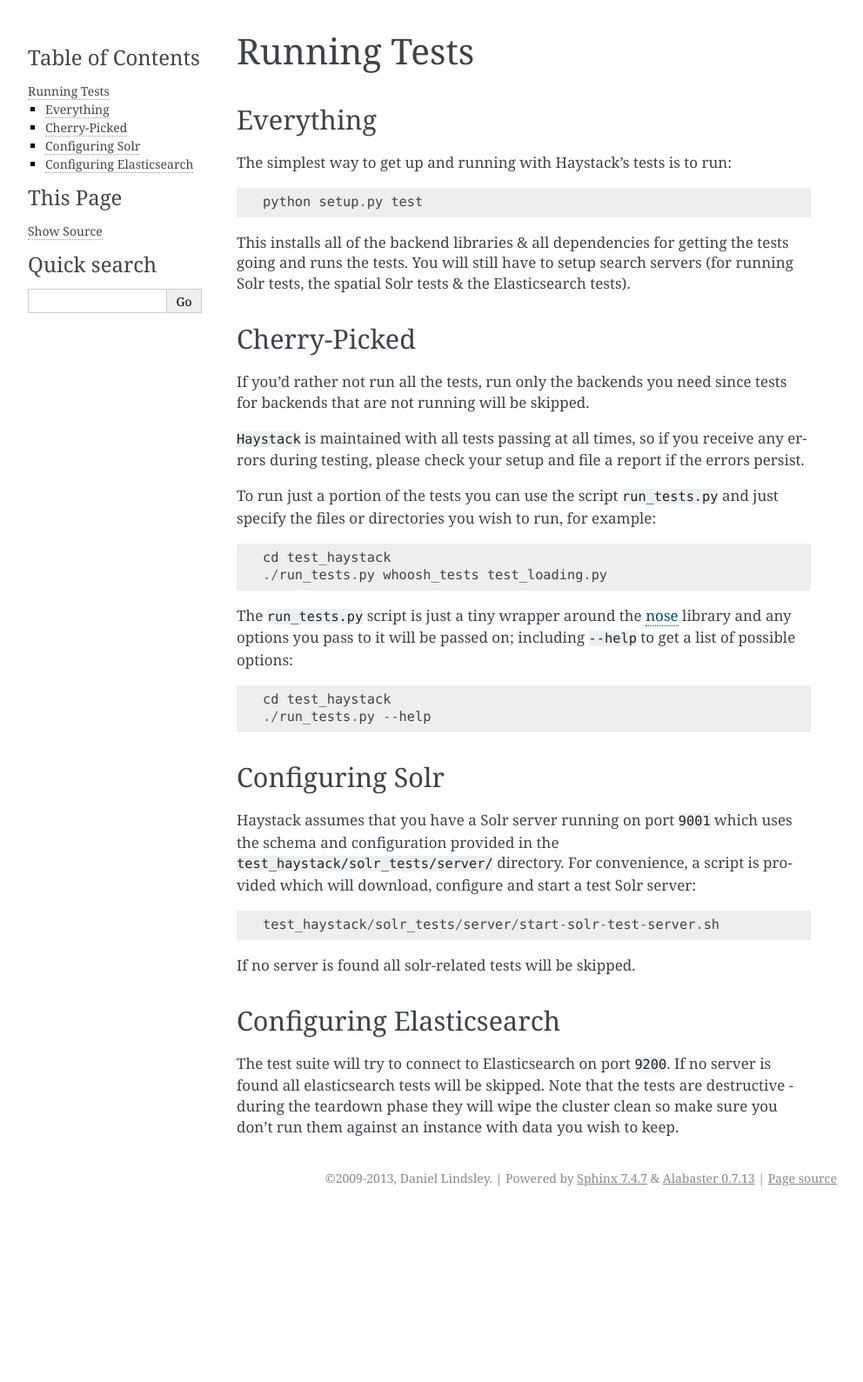
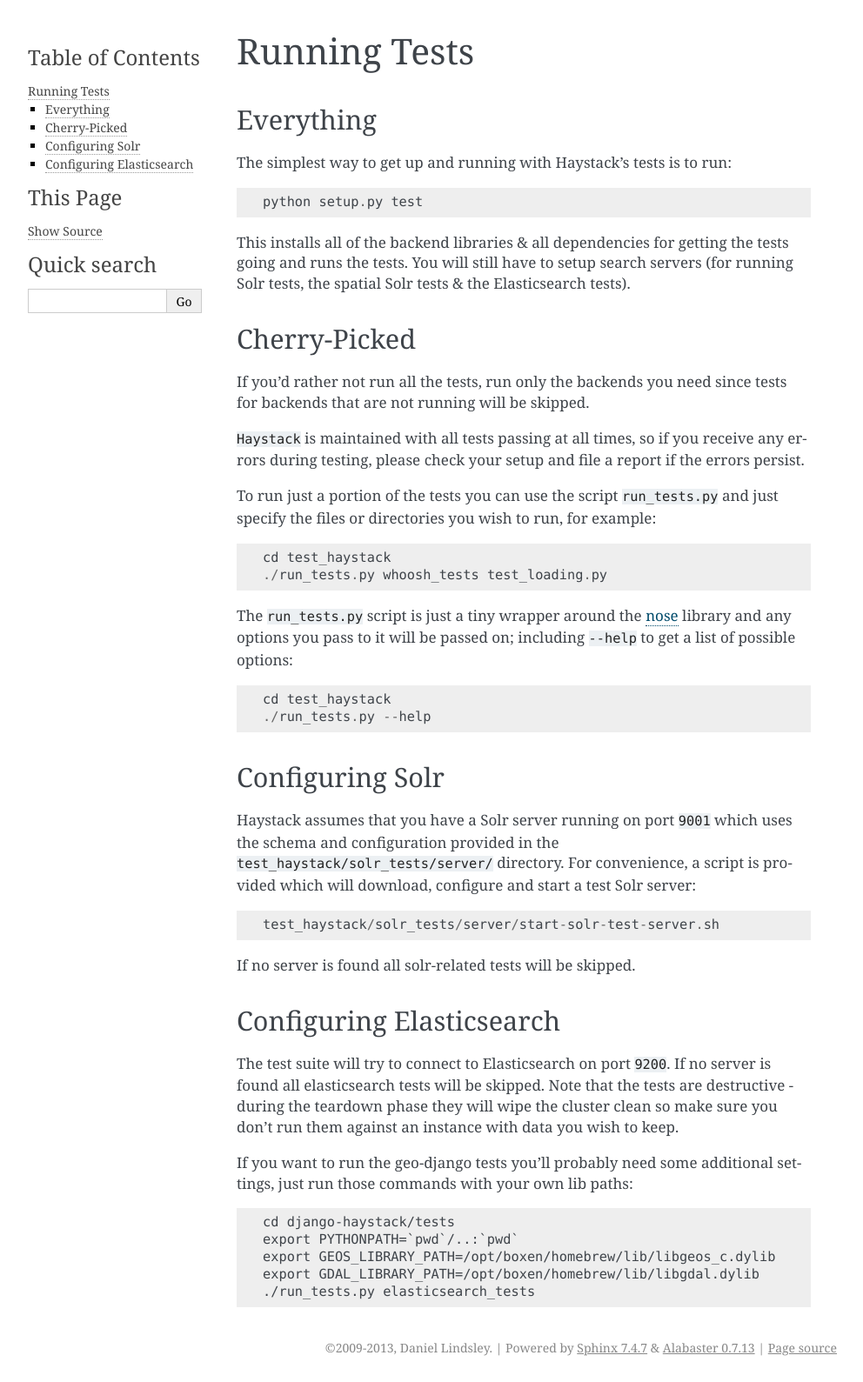
Before and after one commit to django-haystack/django-haystack, a Sphinx documentation site: the page built from docs/running_tests.rst, in a window 1280 px wide. Shown: the whole page at 87% size, without its empty margins (148-1140 px from the left). Built offline with Sphinx 7.4.7, drawn with Linux system fonts in a browser that asks for light colours; before the commit the page ends 1394 px from its top, so only the background shows below that.

Commit message:
Fix the geo-django local tests

```diff
--- a/docs/running_tests.rst
+++ b/docs/running_tests.rst
@@ -60,3 +60,12 @@
 server is found all elasticsearch tests will be skipped. Note that the tests
 are destructive - during the teardown phase they will wipe the cluster clean so
 make sure you don't run them against an instance with data you wish to keep.
+
+If you want to run the geo-django tests you'll probably need some additional
+settings, just run those commands with your own lib paths::
+
+	cd django-haystack/tests
+	export PYTHONPATH=`pwd`/..:`pwd`
+	export GEOS_LIBRARY_PATH=/opt/boxen/homebrew/lib/libgeos_c.dylib
+	export GDAL_LIBRARY_PATH=/opt/boxen/homebrew/lib/libgdal.dylib
+	./run_tests.py elasticsearch_tests
```
Also changed, not shown: 1 other file.
